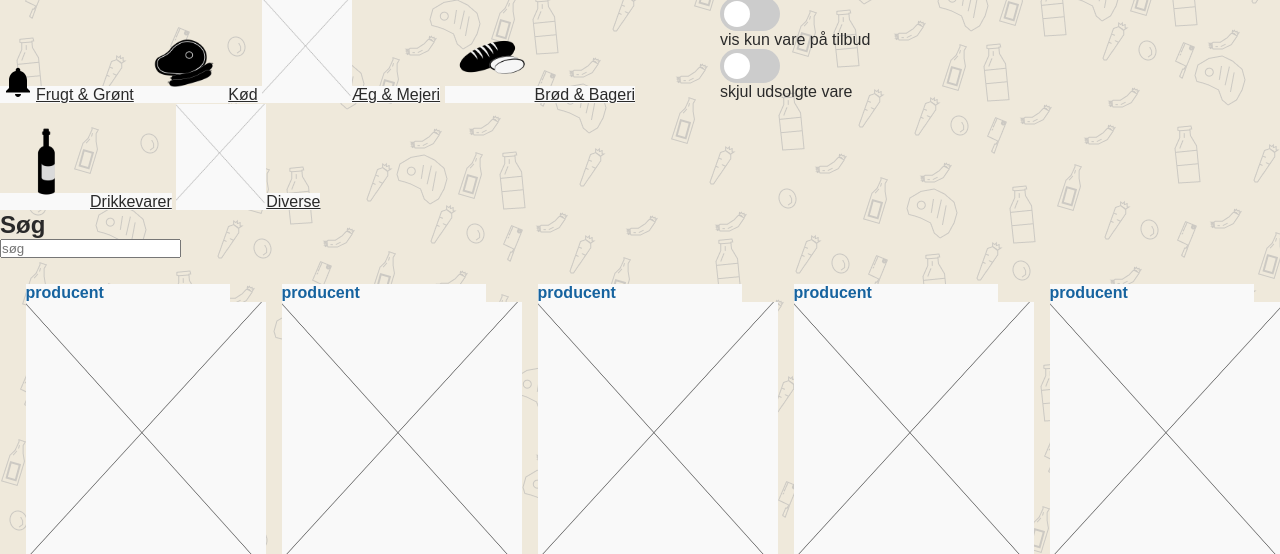
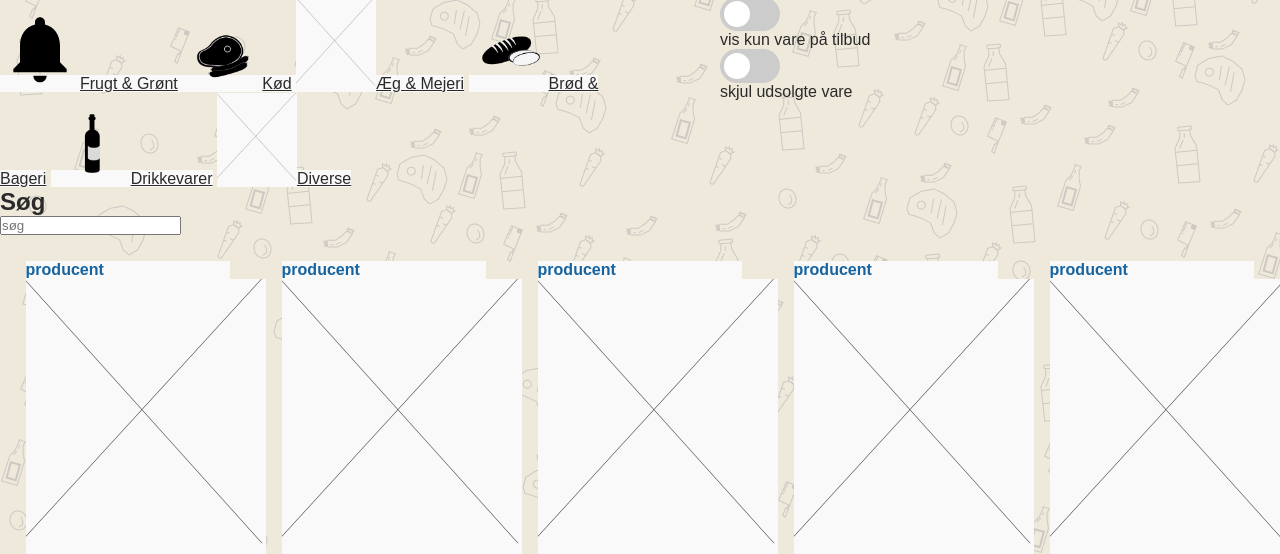
Before and after one commit to maxsendsen/raahandel-prototype, a plain HTML site: page markedsplads.html in a window 1280 px wide. Shown: the part 104-658 px from the top of the page. Drawn offline with Linux system fonts and the light colour scheme.

Commit message:
Update markedsplads.html

```diff
--- a/markedsplads.html
+++ b/markedsplads.html
@@ -31,15 +31,15 @@
             <h1 class="overskrifter">Kategori</h1>
             <ul>
                 <li>
-                    <a href=""><img src="/assets/notif.svg" alt="Frugt & Grønt">Frugt & Grønt</a>
+                    <a href=""><img src="/assets/notif.svg" alt="Frugt & Grønt" width="80">Frugt & Grønt</a>
                 </li>
                 <li>
-                    <a href=""><img src="/assets/Tegnebræt-3.png" alt="Kød" width="90">Kød</a>
+                    <a href=""><img src="/assets/Tegnebræt-3.png" alt="Kød" width="80">Kød</a>
                 </li>
-                <li><img src="/assets/placeholder.png" alt="Æg & Mejeri" width="90"><a href="">Æg & Mejeri</a></li>
-                <li><img src="/assets/Tegnebræt-5.png" alt="Brød & Bageri" width="90"><a href="">Brød & Bageri</a></li>
-                <li><img src="/assets/Tegnebræt-4.png" alt="Drikkevarer" width="90"><a href="">Drikkevarer</a></li>
-                <li><img src="/assets/placeholder.png" alt="Diverse" width="90"><a href="">Diverse</a></li>
+                <li><img src="/assets/placeholder.png" alt="Æg & Mejeri" width="80"><a href="">Æg & Mejeri</a></li>
+                <li><img src="/assets/Tegnebræt-5.png" alt="Brød & Bageri" width="80"><a href="">Brød & Bageri</a></li>
+                <li><img src="/assets/Tegnebræt-4.png" alt="Drikkevarer" width="80"><a href="">Drikkevarer</a></li>
+                <li><img src="/assets/placeholder.png" alt="Diverse" width="80"><a href="">Diverse</a></li>
             </ul>
         </div>
 
```
